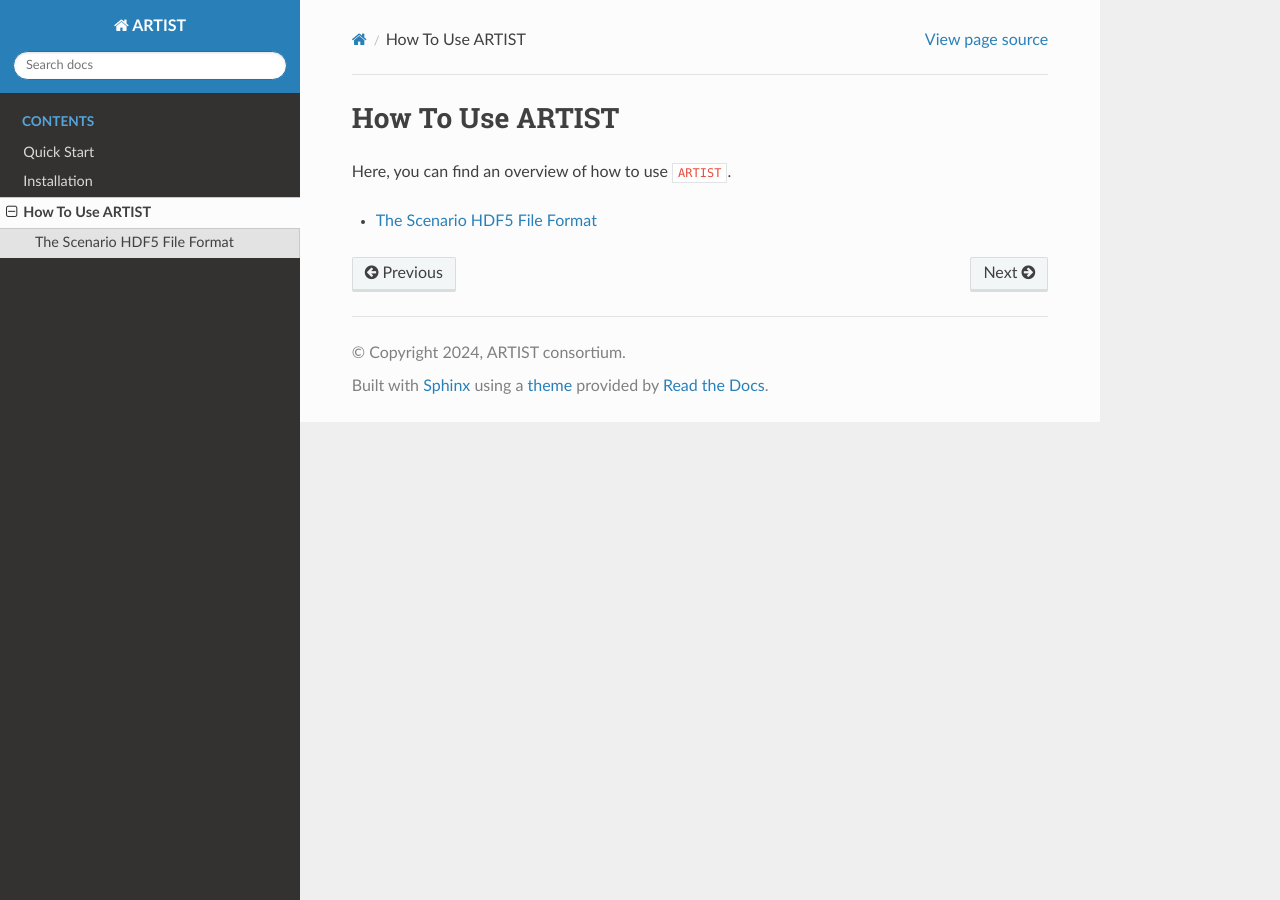
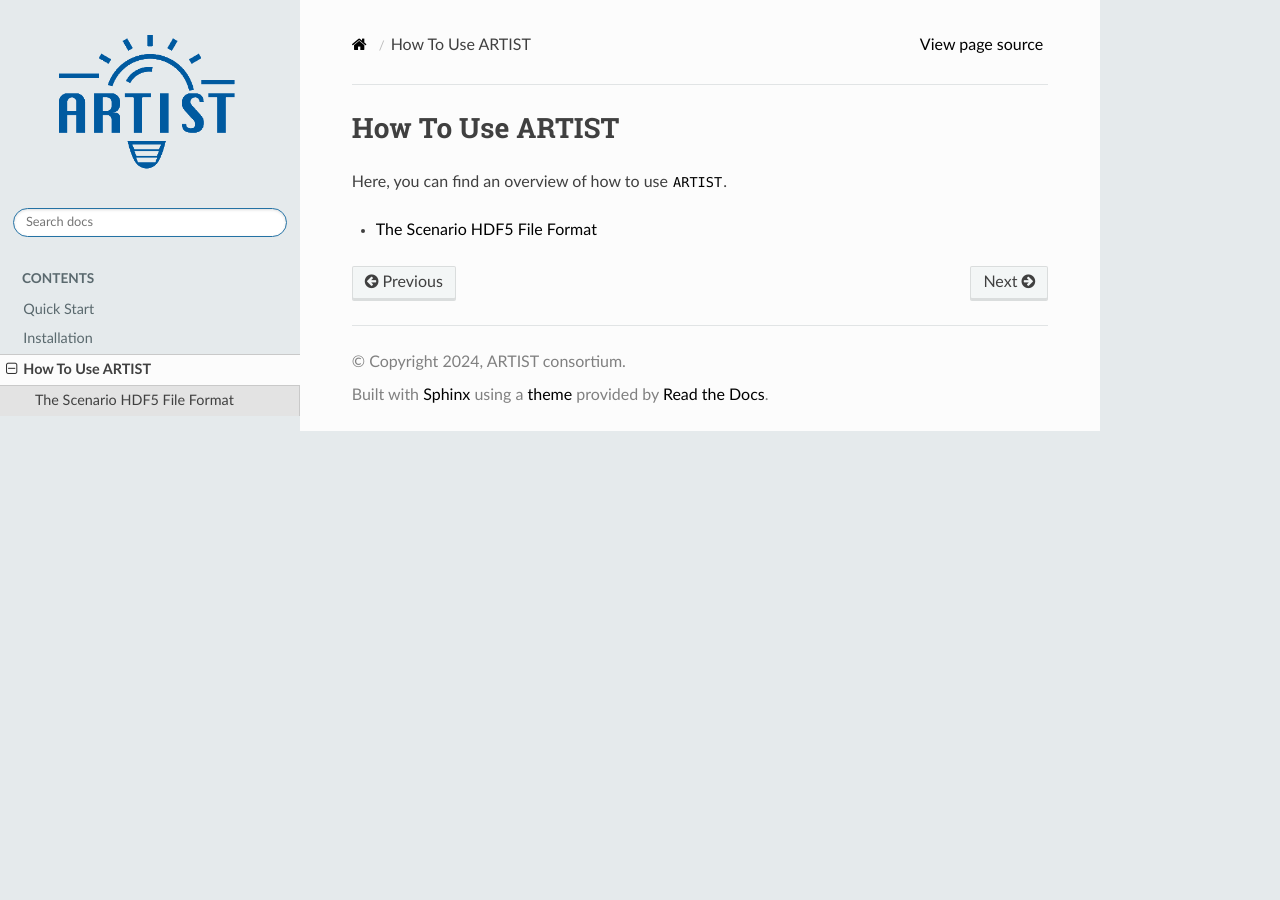
Before and after one commit to ARTIST-Association/ARTIST, a Sphinx documentation site: the page built from docs/usage.rst, in a window 1280 px wide. Built offline with Sphinx 7.4.7 and the Read the Docs theme 2.0.0, drawn with Linux system fonts in a browser that asks for light colours; nearby versions of some CDN libraries; some web fonts are replaced; library files that are not in the unit come from our copies.

Commit message:
adapt HTML options for building docs pages

```diff
--- a/docs/conf.py
+++ b/docs/conf.py
@@ -18,6 +18,7 @@
 extensions = [
     "sphinx.ext.autodoc",
     "autoapi.extension",
+    "sphinxemoji.sphinxemoji",
 ]
 
 autoapi_dirs = ["../artist"]
@@ -32,4 +33,16 @@
 # https://www.sphinx-doc.org/en/master/usage/configuration.html#options-for-html-output
 
 html_theme = "sphinx_rtd_theme"
-html_static_path = ["_static"]
+
+# Add any paths that contain custom static files (such as style sheets) here,
+# relative to this directory. They are copied after the builtin static files,
+# so a file named "default.css" will overwrite the builtin "default.css".
+html_static_path = ["_static/"]
+html_css_files = ["custom.css"]
+html_logo = "images/logo_transparent.png"
+
+html_theme_options = {
+    "logo_only": True,
+    "style_nav_header_background": "#e5eaec",
+    "style_external_links": True,
+}
```
